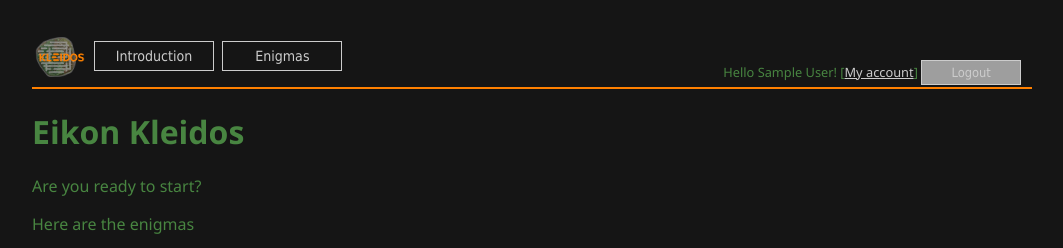
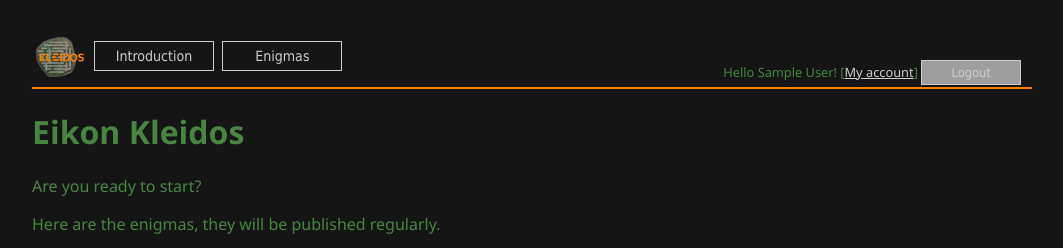
Before and after one commit to rbperrotr/kleidos, a PHP site: page /eap/enigmas.php in a window 1280 px wide. Shown: the top 248 px of the page, without its empty margins (108-1171 px from the left). Run offline with PHP 8.4, Linux system fonts and the light colour scheme; the visitor is signed in with stand-in values (Sample User, id 1); data comes from the database, SQL or seed files in the repository; grey boxes are pictures that could not be loaded.

Commit message:
Precise that other enigmas will follow on the page

```diff
--- a/eap/enigmas.php
+++ b/eap/enigmas.php
@@ -29,7 +29,7 @@
 		?>
 		<h1>Eikon Kleidos</h1>
 		<p>Are you ready to start?</p>
-		<p>Here are the enigmas</p>
+		<p>Here are the enigmas, they will be published regularly.</p>
 		<p>
 			<?php
 				foreach ($enigmas as $enigma)
```
